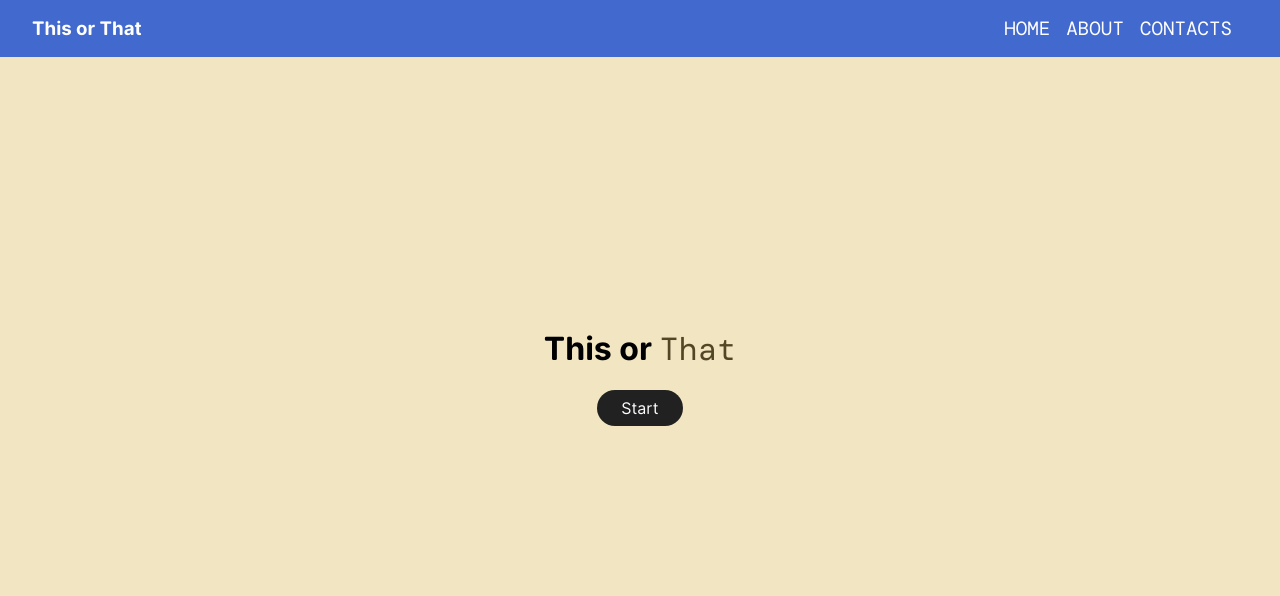
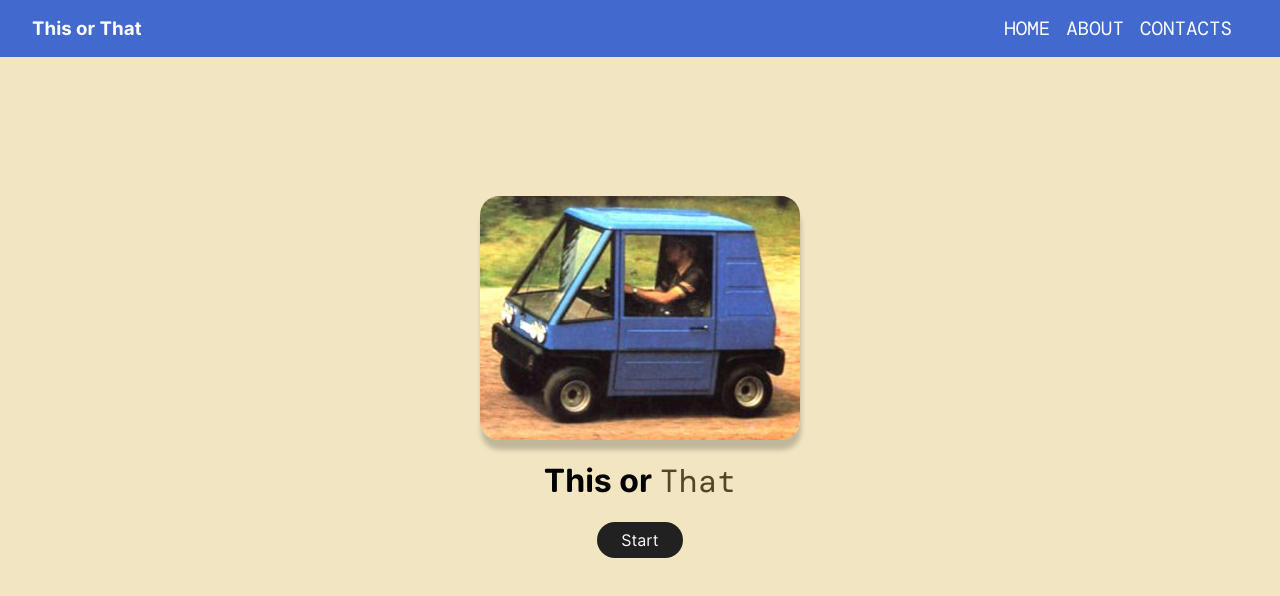
Before and after one commit to PatatoBit/thisorthat, a SvelteKit app: page / in a window 1280 px wide. Shown: the top 596 px of the page. Built offline with nearby package versions, Linux system fonts and the light colour scheme; a web font is replaced by a local one.

Commit message:
polished 0.1

```diff
--- a/src/routes/+page.svelte
+++ b/src/routes/+page.svelte
@@ -1,4 +1,8 @@
 <div class="container">
+	<img class="logo" src="/auto.jpg" alt="Car" />
+
+	<br />
+
 	<h1>This or <span class="label">That</span></h1>
 
 	<br />
@@ -9,6 +13,16 @@
 </div>
 
 <style lang="scss">
+	.logo {
+		width: 100%;
+		max-width: 20rem;
+
+		border-radius: 1.2rem;
+		box-shadow: 1px 10px 5px 0px rgba(0, 0, 0, 0.2);
+		-webkit-box-shadow: 1px 10px 5px 0px rgba(0, 0, 0, 0.2);
+		-moz-box-shadow: 1px 10px 5px 0px rgba(0, 0, 0, 0.2);
+	}
+
 	.container {
 		display: flex;
 		flex-direction: column;
```
Also changed, not shown: src/routes/app/+page.svelte (+8 -0 lines), static/auto.jpg (added).
